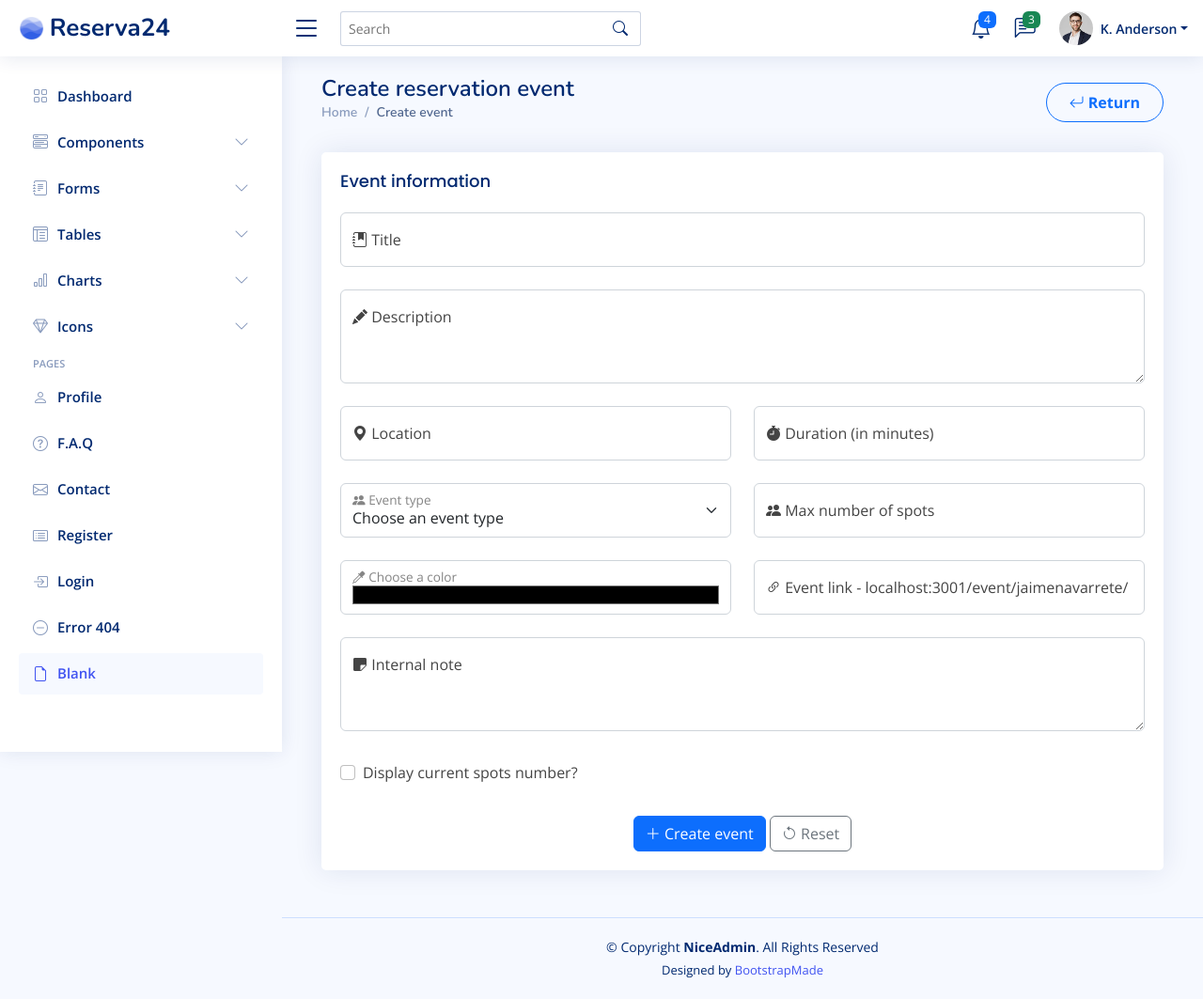
After one commit to jaimenavarrete/reservations-system, a Django app: page /reservations/create_event/ in a window 1280 px wide. The commit adds this page. Shown: the whole page at 94% size. Run offline with Django 4.2, Linux system fonts and the light colour scheme; some libraries are stand-ins or nearby versions.

Commit message:
Add create event page and make design and url changes
- Improves design of reservation events list page.
- Changes base url for reservation app from / to reservation/

```diff
--- /dev/null
+++ b/reservations/templates/reservations/create_event.html
@@ -0,0 +1,213 @@
+<!-- prettier-ignore -->
+
+{% extends 'layouts/base.html' %}
+
+{% block title %} Create reservation event {% endblock title %}
+
+{% block content %}
+
+<!-- PAGE TITLE -->
+
+<div class="container d-sm-flex justify-content-between align-items-start">
+    <div class="pagetitle mb-3">
+        <h1>Create reservation event</h1>
+        <nav>
+            <ol class="breadcrumb">
+                <li class="breadcrumb-item">
+                    <a href="/reservations/">Home</a>
+                </li>
+                <li class="breadcrumb-item active">Create event</li>
+            </ol>
+        </nav>
+    </div>
+    <a
+        href="/reservations/"
+        class="btn btn-outline-primary rounded-pill fw-bold px-4 py-2 my-2"
+    >
+        <i class="bi bi-arrow-return-left"></i> Return
+    </a>
+</div>
+
+<!-- MAIN CONTENT -->
+
+<div class="container">
+    <div class="card">
+        <div class="card-body">
+            <h5 class="card-title">Event information</h5>
+            <form action="." method="post" class="row g-4">
+                {% csrf_token %}
+
+                <div class="col-md-12">
+                    <div class="form-floating">
+                        <input
+                            type="text"
+                            class="form-control"
+                            id="title"
+                            name="title"
+                            placeholder="Event title"
+                        />
+                        <label for="title"
+                            ><i class="bi bi-journal-bookmark-fill"></i>
+                            Title</label
+                        >
+                    </div>
+                </div>
+                <div class="col-12">
+                    <div class="form-floating">
+                        <textarea
+                            class="form-control"
+                            placeholder="Description"
+                            id="description"
+                            name="description"
+                            style="height: 100px"
+                        ></textarea
+                        ><label for="description"
+                            ><i class="bi bi-pencil-fill"></i>
+                            Description</label
+                        >
+                    </div>
+                </div>
+                <div class="col-md-6">
+                    <div class="form-floating">
+                        <input
+                            type="text"
+                            class="form-control"
+                            id="location"
+                            name="location"
+                            placeholder="Location"
+                        />
+                        <label for="location"
+                            ><i class="bi bi-geo-alt-fill"></i> Location</label
+                        >
+                    </div>
+                </div>
+                <div class="col-md-6">
+                    <div class="form-floating">
+                        <input
+                            type="number"
+                            min="0"
+                            max="1440"
+                            step="5"
+                            class="form-control"
+                            id="duration"
+                            name="duration"
+                            placeholder="Duration (in minutes)"
+                        />
+                        <label for="duration"
+                            ><i class="bi bi-stopwatch-fill"></i> Duration (in
+                            minutes)</label
+                        >
+                    </div>
+                </div>
+                <div class="col-md-6">
+                    <div class="form-floating">
+                        <select
+                            class="form-select"
+                            id="event-type"
+                            name="event-type"
+                            aria-label="Event type"
+                        >
+                            <option selected="">Choose an event type</option>
+                            <option value="1">One-to-One</option>
+                            <option value="2">Group</option>
+                        </select>
+                        <label for="event-type"
+                            ><i class="bi bi-people-fill"></i> Event type</label
+                        >
+                    </div>
+                </div>
+                <div class="col-md-6">
+                    <div class="form-floating">
+                        <input
+                            type="number"
+                            min="0"
+                            max="100"
+                            class="form-control"
+                            id="max-spots"
+                            name="max-spots"
+                            placeholder="Max number of spots"
+                        />
+                        <label for="duration"
+                            ><i class="bi bi-people-fill"></i> Max number of
+                            spots</label
+                        >
+                    </div>
+                </div>
+                <div class="col-md-6">
+                    <div class="form-floating">
+                        <input
+                            type="color"
+                            class="form-control"
+                            id="color-hex-code"
+                            name="color-hex-code"
+                            placeholder="Color"
+                            style="cursor: pointer"
+                        />
+                        <label for="color-hex-code"
+                            ><i class="bi bi-eyedropper"></i> Choose a
+                            color</label
+                        >
+                    </div>
+                </div>
+                <div class="col-md-6">
+                    <div class="form-floating">
+                        <input
+                            type="text"
+                            class="form-control"
+                            id="link"
+                            name="link"
+                            placeholder="Event link"
+                        />
+                        <label for="link">
+                            <i class="bi bi-link-45deg"></i> Event link -
+                            localhost:3001/event/jaimenavarrete/
+                        </label>
+                    </div>
+                </div>
+                <div class="col-12 mb-2">
+                    <div class="form-floating">
+                        <textarea
+                            class="form-control"
+                            placeholder="Internal note"
+                            id="internal-note"
+                            name="internal-note"
+                            style="height: 100px"
+                        ></textarea
+                        ><label for="internal-note"
+                            ><i class="bi bi-sticky-fill"></i> Internal
+                            note</label
+                        >
+                    </div>
+                </div>
+                <div class="col-12 mb-2">
+                    <div class="form-check">
+                        <input
+                            class="form-check-input"
+                            type="checkbox"
+                            id="display-current-spots-number"
+                            name="display-current-spots-number"
+                        />
+                        <label
+                            class="form-check-label"
+                            for="display-current-spots-number"
+                        >
+                            Display current spots number?
+                        </label>
+                    </div>
+                </div>
+                <div class="text-center">
+                    <button type="submit" class="btn btn-primary">
+                        <i class="bi bi-plus-lg"></i>
+                        Create event
+                    </button>
+                    <button type="reset" class="btn btn-outline-secondary">
+                        <i class="bi bi-arrow-counterclockwise"></i>
+                        Reset
+                    </button>
+                </div>
+            </form>
+        </div>
+    </div>
+</div>
+
+{% endblock %}
--- a/reservations/urls.py
+++ b/reservations/urls.py
@@ -2,5 +2,6 @@ from django.urls import path
 from . import views
 
 urlpatterns = [
-    path('', views.index)
+    path('', views.index),
+    path('create_event/', views.create_event)
 ]
--- a/reservations/views.py
+++ b/reservations/views.py
@@ -8,3 +8,6 @@ def index(request) :
     return render(request, 'reservations/index.html', {
         'reservation_events': reservation_events
     })
+
+def create_event(request) :
+    return render(request, 'reservations/create_event.html')
--- a/reservations_system/urls.py
+++ b/reservations_system/urls.py
@@ -18,5 +18,5 @@ from django.urls import path, include
 
 urlpatterns = [
     path('admin/', admin.site.urls),
-    path('', include('reservations.urls'))
+    path('reservations/', include('reservations.urls'))
 ]
```
Also changed, not shown: reservations/templates/reservations/index.html (+33 -5 lines).
